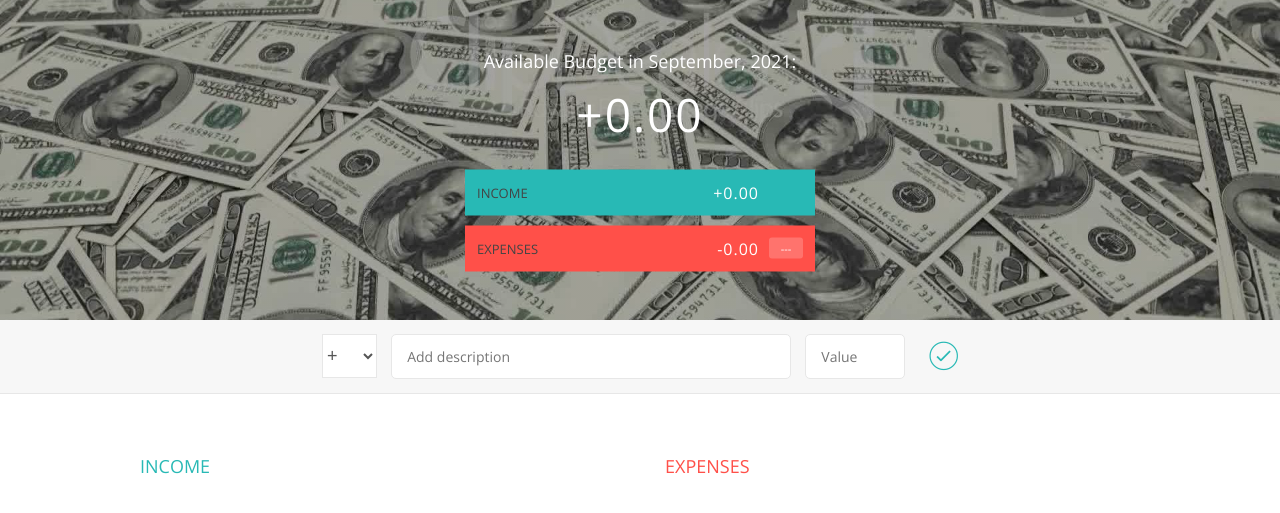
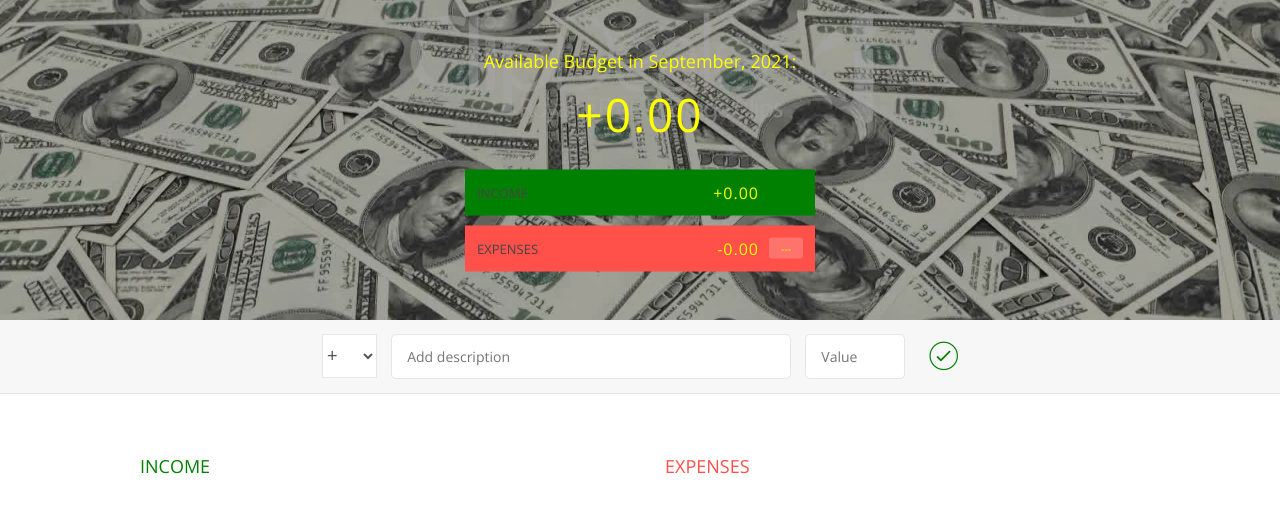
Before and after one commit to l33th/Budget-App-ES5, a PHP site: page / in a window 1280 px wide. Shown: the top 513 px of the page. Run offline with PHP 8.4, Linux system fonts and the light colour scheme.

Commit message:
Budgy_Budget_App_v1.0

```diff
--- a/style.css
+++ b/style.css
@@ -45,7 +45,7 @@ body {
     top: 50%;
     left: 50%;
     transform: translate(-50%, -50%);
-    color: #fff;
+    color: yellow;
 }
 
 .budget__title {
@@ -71,7 +71,7 @@ body {
 
 .budget__income {
     margin-bottom: 10px;
-    background-color: #28B9B5;
+    background-color: green;
 }
 
 .budget__expenses {
@@ -156,7 +156,7 @@ body {
     font-size: 35px;
     background: none;
     border: none;
-    color: #28B9B5;
+    color: green;
     cursor: pointer;
     display: inline-block;
     vertical-align: middle;
@@ -170,7 +170,7 @@ body {
 .add__description:focus,
 .add__value:focus {
     outline: none;
-    border: 1px solid #28B9B5;
+    border: 1px solid green;
 }
 
 .add__btn:focus { outline: none; }
@@ -199,7 +199,7 @@ h2 {
     margin-bottom: 15px;
 }
 
-.icome__title { color: #28B9B5; }
+.icome__title { color: green; }
 .expenses__title { color: #FF5049; }
 
 .item {
@@ -233,7 +233,7 @@ h2 {
 
 .income .item__value,
 .income .item__delete--btn {
-    color: #28B9B5;
+    color: green;
 }
 
 .expenses .item__value,
```
